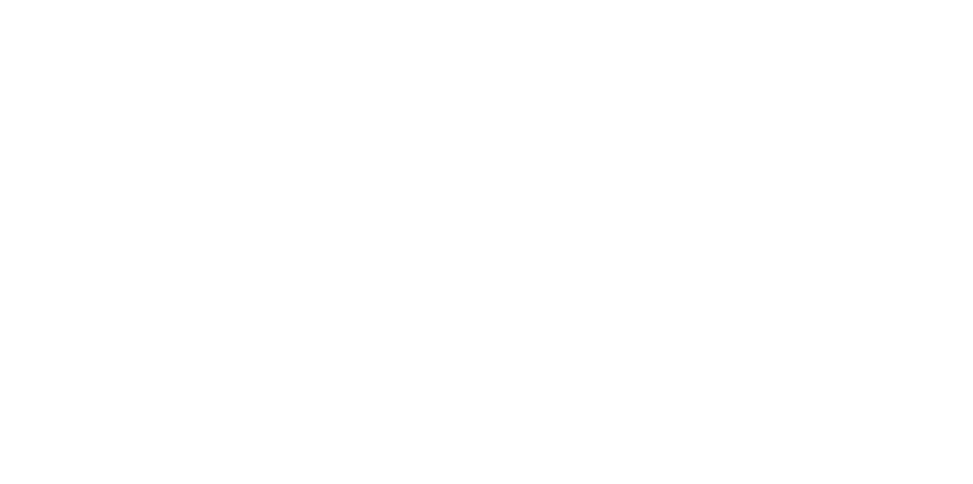
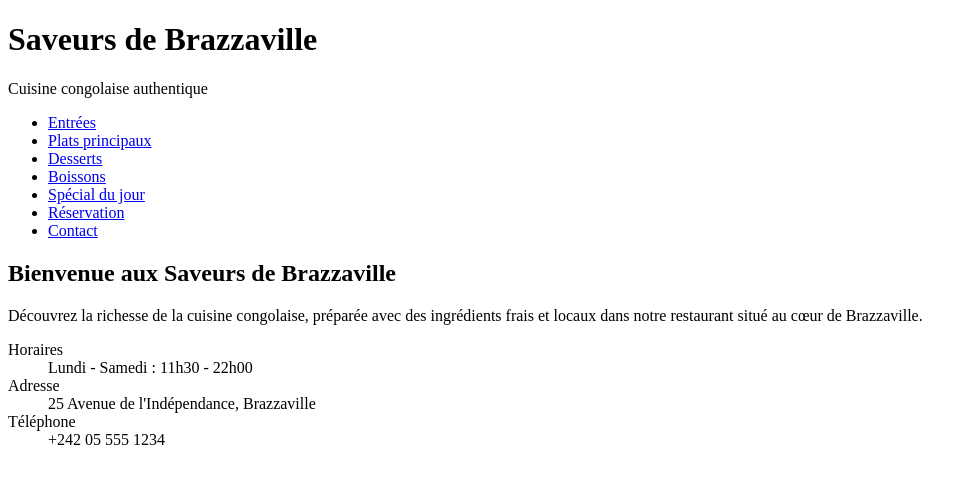
Before and after one commit to dzeko003/projet-2-3-menu-restaurant-interactif, a plain HTML site: page index.html in a window 1280 px wide. Shown: the whole page, without its empty margins (0-973 px from the left). Drawn offline with Linux system fonts and the light colour scheme.

Commit message:
Ajout de la structure HTML pour le menu de restaurant interactif, incluant l'en-tête, la navigation et la section de présentation.

```diff
--- a/index.html
+++ b/index.html
@@ -10,5 +10,50 @@
     <meta name="author" content="Akieni Academy" />
     <title>Saveurs de Brazzaville - Restaurant Congolais</title>
   </head>
-  <body></body>
+  <body>
+    <header role="banner" aria-label="En-tête du restaurant">
+      <div>
+        <div>
+          <h1>Saveurs de Brazzaville</h1>
+          <p>Cuisine congolaise authentique</p>
+        </div>
+
+        <nav aria-label="Menu principal de navigation">
+          <ul>
+            <li><a href="#entrees" aria-current="page">Entrées</a></li>
+            <li><a href="#plats">Plats principaux</a></li>
+            <li><a href="#desserts">Desserts</a></li>
+            <li><a href="#boissons">Boissons</a></li>
+            <li><a href="#special">Spécial du jour</a></li>
+            <li><a href="#reservation">Réservation</a></li>
+            <li><a href="#contact">Contact</a></li>
+          </ul>
+        </nav>
+      </div>
+    </header>
+
+    <main role="main">
+      <section aria-labelledby="presentation-titre">
+        <h2 id="presentation-titre">Bienvenue aux Saveurs de Brazzaville</h2>
+        <p>
+          Découvrez la richesse de la cuisine congolaise, préparée avec des
+          ingrédients frais et locaux dans notre restaurant situé au cœur de
+          Brazzaville.
+        </p>
+
+        <div>
+          <dl>
+            <dt>Horaires</dt>
+            <dd>Lundi - Samedi : 11h30 - 22h00</dd>
+
+            <dt>Adresse</dt>
+            <dd>25 Avenue de l'Indépendance, Brazzaville</dd>
+
+            <dt>Téléphone</dt>
+            <dd>+242 05 555 1234</dd>
+          </dl>
+        </div>
+      </section>
+    </main>
+  </body>
 </html>
```
